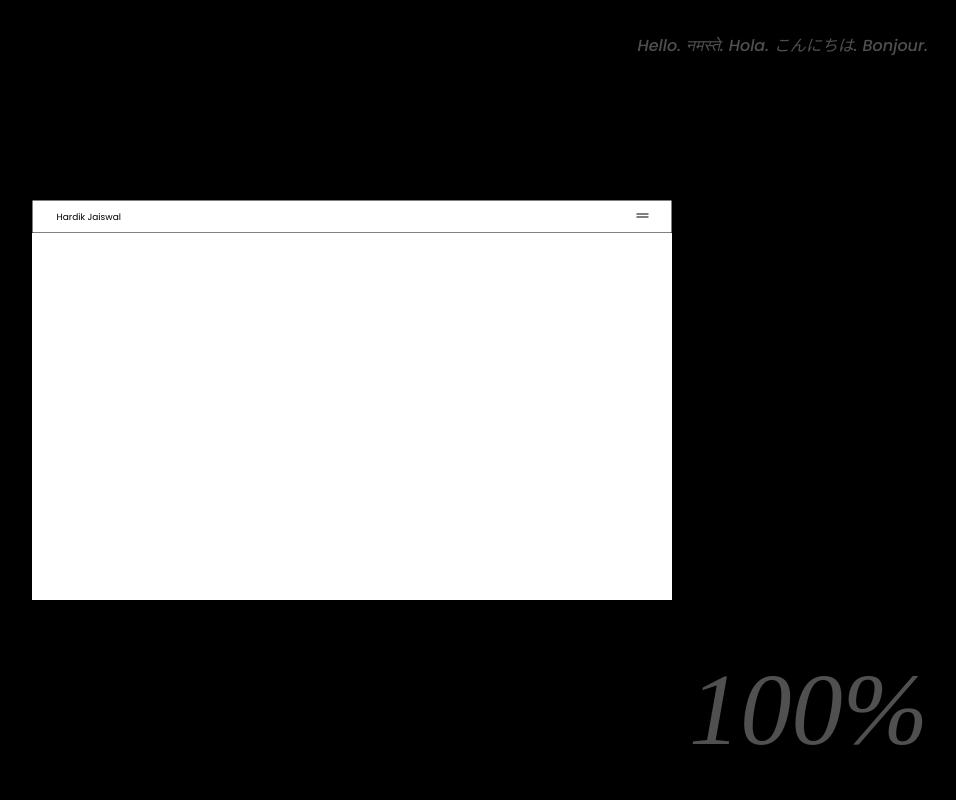
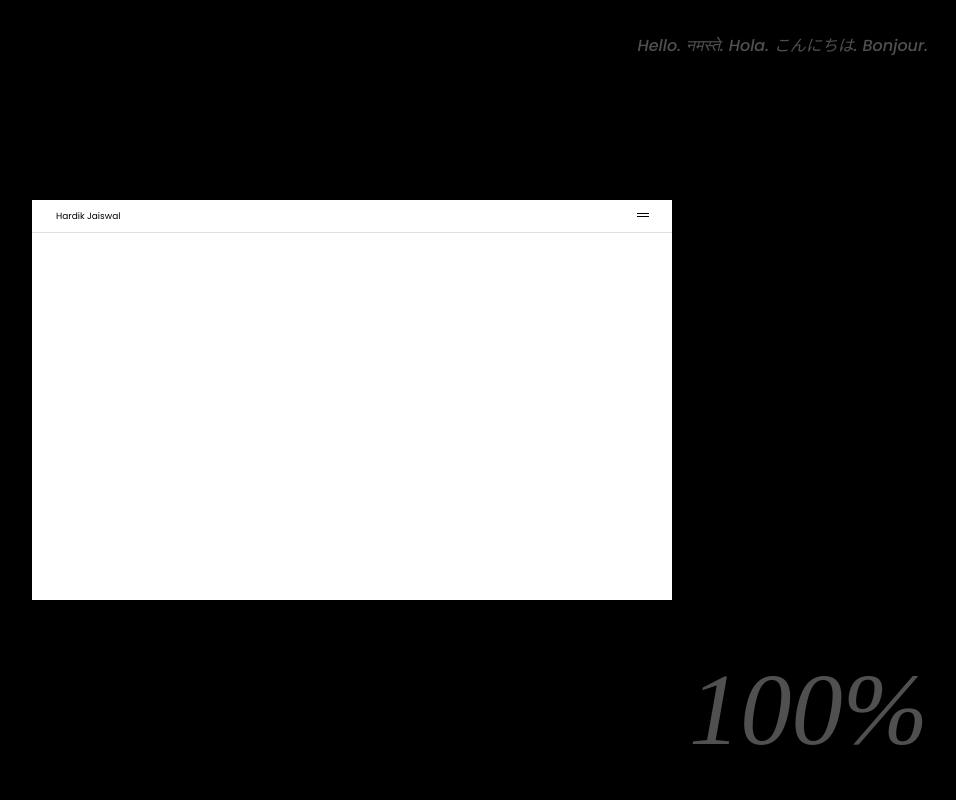
Before and after one commit to pythonicforge/heyHardik, a Flask app: page / in a window 1280 px wide. Shown: the whole page, without its empty margins (288-1244 px from the left). Run offline with Flask 3, Linux system fonts and the light colour scheme; some libraries are stand-ins or nearby versions; some web fonts are replaced.

Commit message:
fixed some style

```diff
--- a/static/css/style.css
+++ b/static/css/style.css
@@ -127,7 +127,7 @@
     justify-content: space-between;
     align-items: center;
     padding: 1.15em 3em;
-    border: 1px solid black;
+    border-bottom: 1px solid #6767676b;
 }
 
 .site-logo{
```
